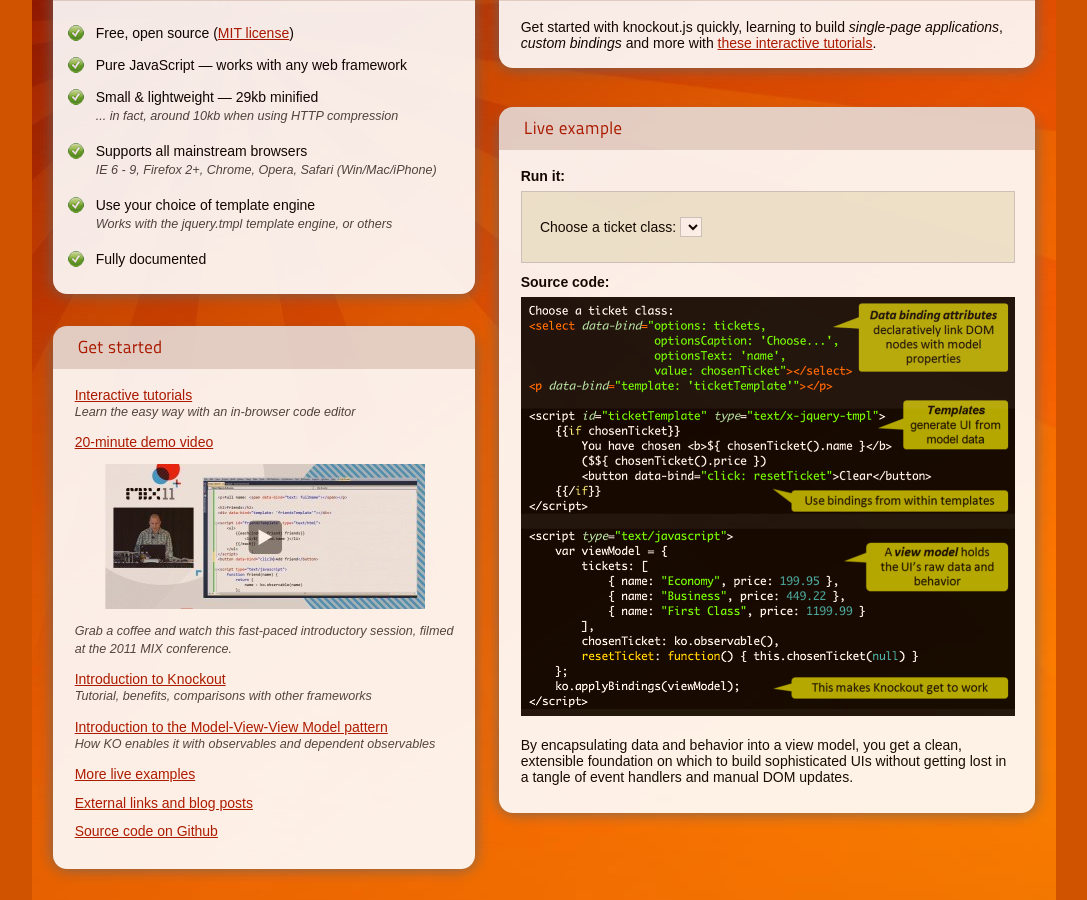
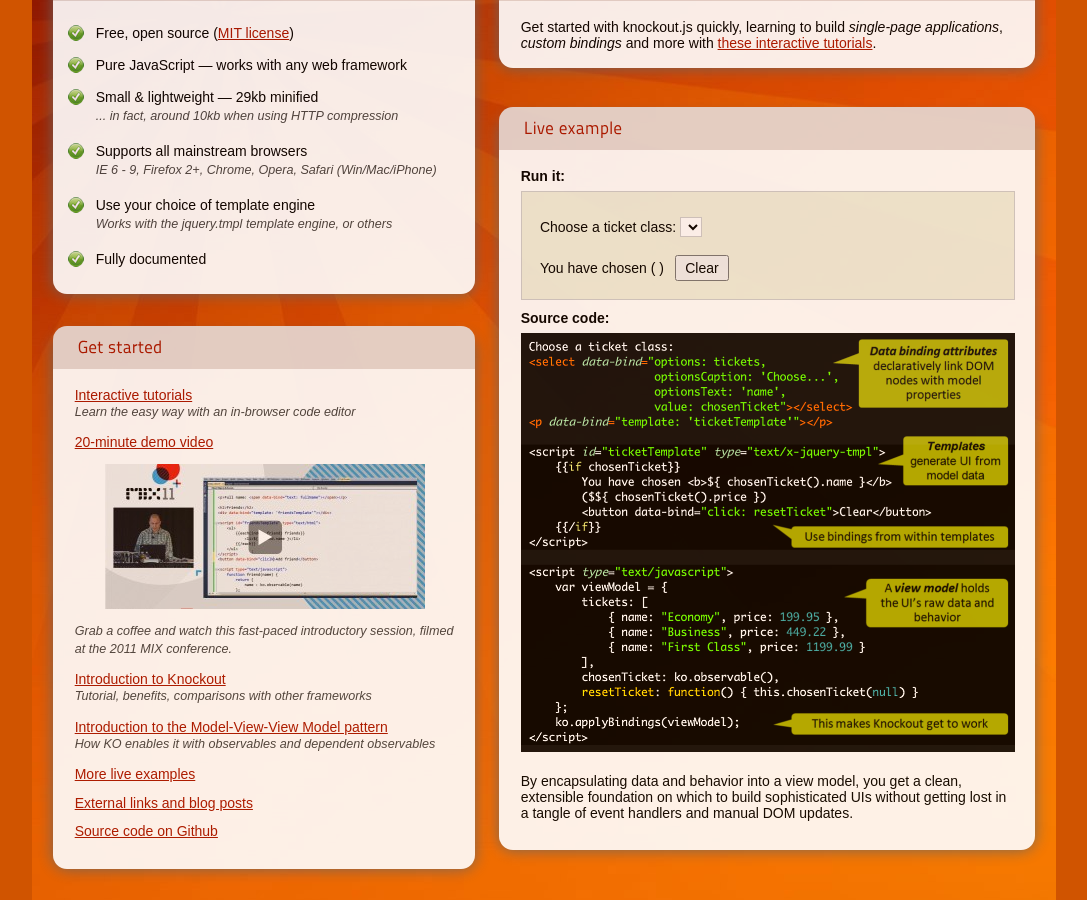
Before and after one commit to knockout/knockout, a Jekyll site: the page built from index.html, in a window 1280 px wide and 900 px high, scrolled down 598 px. Shown: the whole window, without its empty margins (96-1183 px from the left). Built offline with Jekyll 4.4.1, drawn with Linux system fonts in a browser that asks for light colours; some of the changed lines change nothing that is shown.

Commit message:
Remove jQuery Templates from default scripts and update homepage example (annotated images still needs update)

```diff
--- a/_includes/global-scripts.html
+++ b/_includes/global-scripts.html
@@ -1,5 +1,4 @@
 <script type="text/javascript" src="{{ page.pathprefix }}js/jquery-1.4.2.min.js"></script>
-<script type="text/javascript" src="{{ page.pathprefix }}js/jquery.tmpl.js"></script>
 <script type="text/javascript" src="{{ page.pathprefix }}js/knockout-1.3.0rc.js"></script>
 <script type="text/javascript" src="{{ page.pathprefix }}js/cufon-yui.js"></script>
 <script type="text/javascript" src="{{ page.pathprefix }}js/titilliummaps.font.js"></script>
--- a/_includes/homepage-example.html
+++ b/_includes/homepage-example.html
@@ -1,21 +1,17 @@
 <h2>Run it:</h2>
 <div class="liveExample">
-	<p>
+    <p>
     Choose a ticket class:
     <select data-bind="options: tickets,
                        optionsCaption: 'Choose...',
                        optionsText: 'name',
                        value: chosenTicket"></select>
-	</p>
-    <p data-bind="template: 'ticketTemplate'"></p>
-
-    <script id="ticketTemplate" type="text/x-jquery-tmpl">
-        {{'{{'}}if chosenTicket}}
-            You have chosen <b>${ chosenTicket().name }</b>
-            ($${ chosenTicket().price })
-            <button data-bind="click: resetTicket">Clear</button>
-        {{'{{'}}/if}}
-    </script>
+    </p>
+    <p data-bind="with: chosenTicket">
+        You have chosen <b data-bind="text: name"> </b>
+        (<span data-bind="text: price"> </span>)
+        <button data-bind="click: $root.resetTicket">Clear</button>
+    </p>
 
     <script type="text/javascript">
         var viewModel = {
@@ -25,7 +21,7 @@
                 { name: "First Class", price: 1199.99 }
             ],
             chosenTicket: ko.observable(),
-            resetTicket: function() { this.chosenTicket(null) }
+            resetTicket: function() { viewModel.chosenTicket(null) }
         };
         ko.applyBindings(viewModel);
     </script>
```
